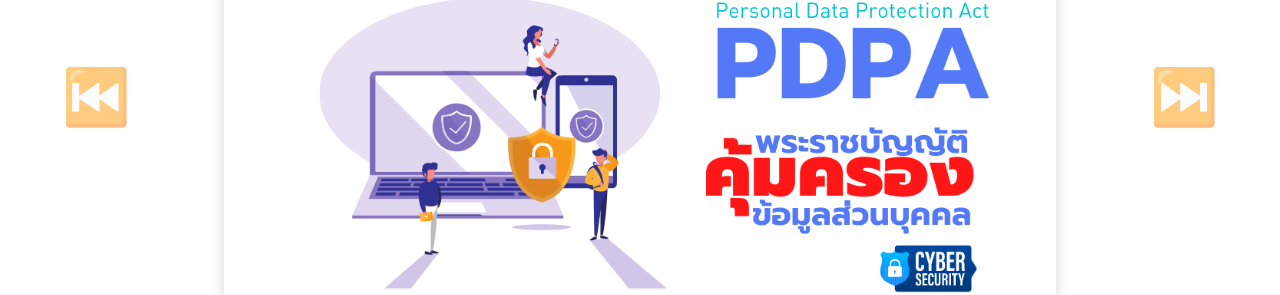
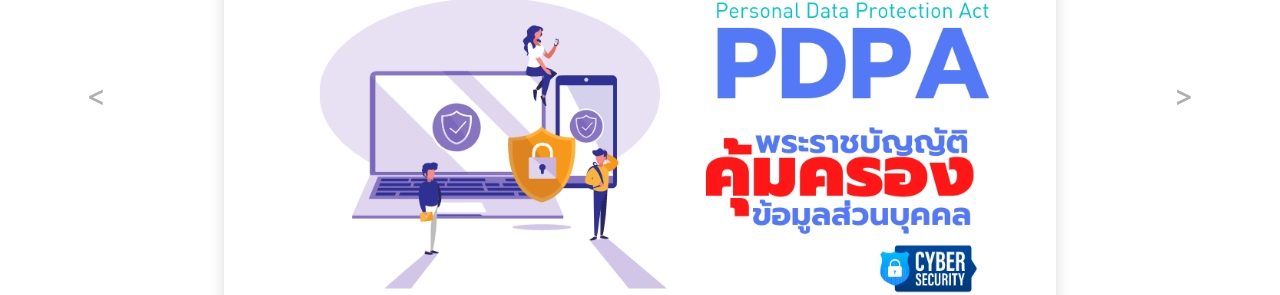
Before and after one commit to dajim10/pdpa, a React (Vite) app: page / in a window 1280 px wide. Shown: the part 476-771 px from the top of the page. Built offline with nearby package versions, Linux system fonts and the light colour scheme.

Commit message:
edit css slide

```diff
--- a/src/pages/slice.css
+++ b/src/pages/slice.css
@@ -19,13 +19,13 @@
 }
 
 .carousel-control-next-icon:after {
-    content: '⏭️';
-    font-size: 55px;
-    /* color: red; */
+    content: '>';
+    font-size: 30px;
+    color: rgb(97, 96, 96);
 }
 
 .carousel-control-prev-icon:after {
-    content: '⏮️';
-    font-size: 55px;
-    /* color: red; */
+    content: '<';
+    font-size: 30px;
+    color: rgb(97, 96, 96);
 }
```
